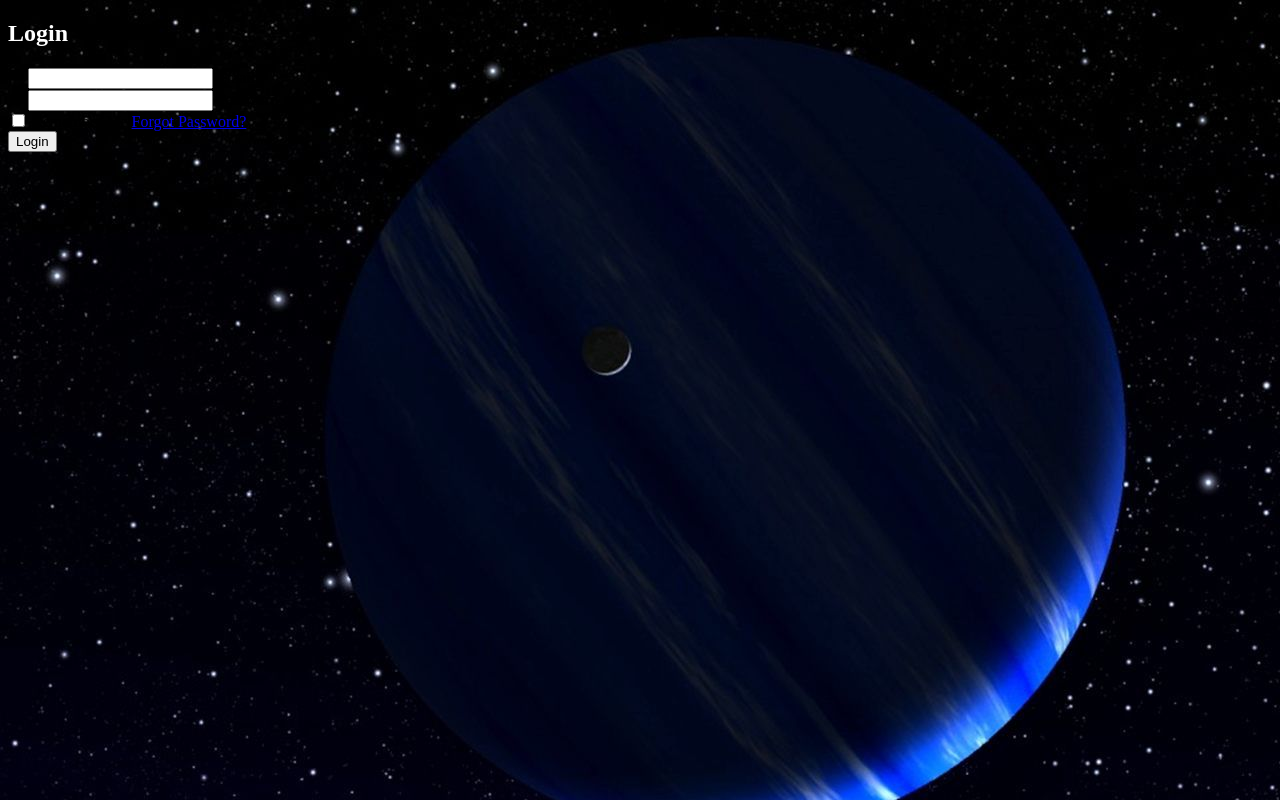
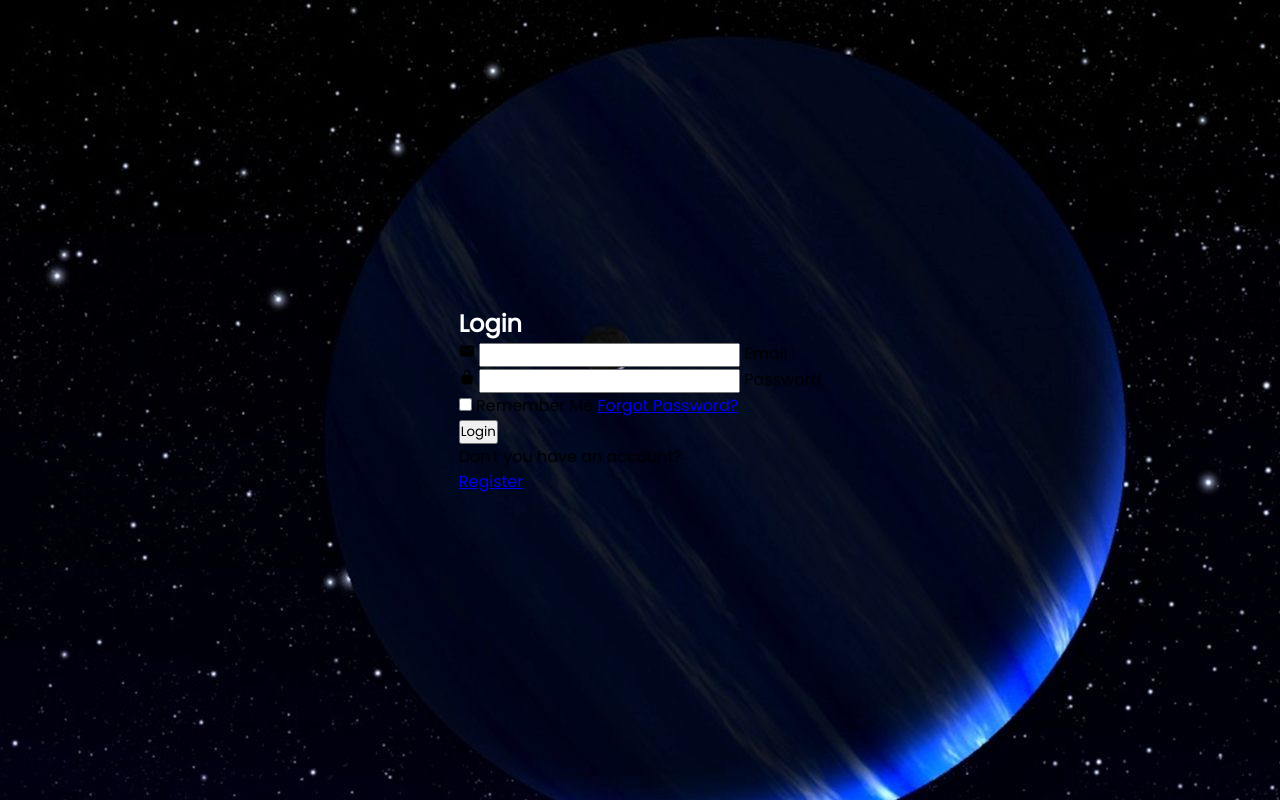
Before and after one commit to omarjafor/Login-Form, a plain HTML site: page index.html in a window 1280 px wide. Drawn offline with nearby package versions, Linux system fonts and the light colour scheme.

Commit message:
html css

```diff
--- a/index.html
+++ b/index.html
@@ -29,6 +29,9 @@
                     <a href="#">Forgot Password?</a>
                 </div>
                 <button class="btn">Login</button>
+                <div class="register-forget">
+                    <p>Don't you have an account?</p><a href="#" class="reglink">Register</a>
+                </div>
             </form>
         </div>
     </div>
--- a/style.css
+++ b/style.css
@@ -1,8 +1,18 @@
+@import url('https://fonts.googleapis.com/css2?family=Poppins&display=swap');
+* {
+    margin: 0;
+    padding: 0;
+    font-family: 'Poppins', sans-serif;
+}
+
 body {
-    background-image: url(img/bg.jpg);
+    background: url(img/bg.jpg);
     justify-content: center;
     align-items: center;
+    display: flex;
+    min-height: 100vh;
 }
+
 h2 {
     color: white;
 }
```
